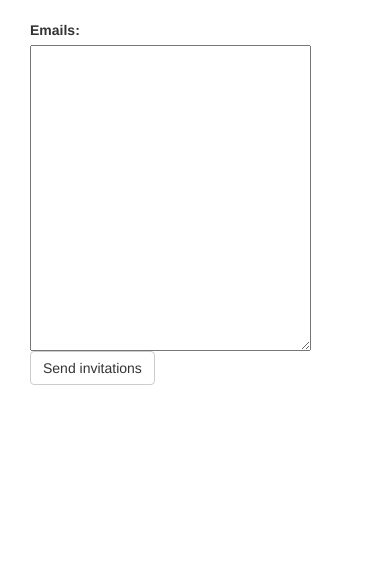
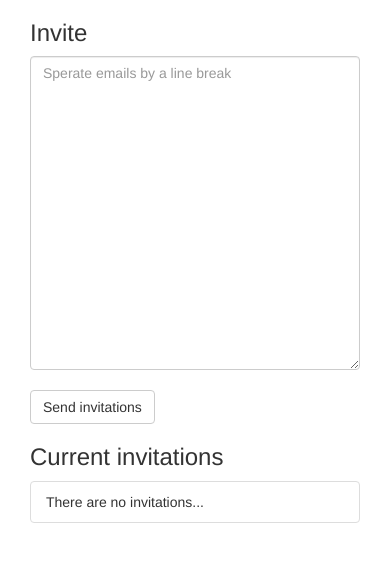
Before and after one commit to yarokifor/TimeTracker, a Django app: page /send_registration in a window 390 px wide. Shown: the part 82-644 px from the top of the page. Run offline with Django 3.2, Linux system fonts and the light colour scheme; the visitor is signed in with stand-in values (Sample User, id 1); data that the repository does not hold is empty; some libraries are stand-ins or nearby versions.

Commit message:
Touched up invitaions.

```diff
--- a/shifts/templates/send_registration.html
+++ b/shifts/templates/send_registration.html
@@ -1,15 +1,27 @@
 {% extends "base.html" %}
 {% block title %}
+Invites
 {% endblock %}
 {% block main %}
 <div class="col-md-6">
+    <h3>Invite</h3>
     <form id="emails" action="/send_registration" method="POST">
-        {% csrf_token %}
-        <label for="emails">Emails:</label>
-        </br>
-        <textarea cols=32 rows=15  name="emails"></textarea>
-        </br>
-        <button class="btn btn-default" type="sumbit">Send invitations</button>
+        <div class="form-group">
+            {% csrf_token %}
+            <textarea name="emails" class="form-control" cols=32 rows=15 title="Sperate emails by a line break." placeholder="Sperate emails by a line break"></textarea>
+            </br>
+            <button class="btn btn-default" type="sumbit">Send invitations</button>
+        </div>
     </form>
 </div>
+<div class="col-md-6">
+    <h3>Current invitations</h3>
+    <ul class="list-group">
+    {% for registration in registrations %}
+        <li class="list-group-item">{{ registration.email }}</li>
+    {% empty %}
+        <li class="list-group-item">There are no invitations...</li>
+    {% endfor %}
+    </ul>
+</div>
 {% endblock %}
--- a/shifts/views.py
+++ b/shifts/views.py
@@ -256,8 +256,9 @@ def register(request):
 
 @login_required
 def send_registration(request):
+    context = dict()
     if request.method == 'GET':
-        pass
+        context['registrations'] = Registration.objects.all()
 
     if request.method == 'POST':
         emails = request.POST.get("emails")
@@ -282,7 +283,7 @@ def send_registration(request):
                     Registration(email = email, key_hash = key_hash).save()
 
                     msg = '''Hello,
-                    You've reviced an invitation to join Netsville's Time Tracker. Please click the link to registrator:
+                    You've reviced an invitation to join Netsville's Time Tracker. Please click the link to register:
 
                     %s
                     '''%(user_url)
@@ -306,4 +307,4 @@ def send_registration(request):
             messages.info(request, '%d/%d emails were succfully sent.'%(successfully_delivered, len(emails_to_send)))
         else:
             messages.error(request, 'No emails were succfully valided and therefore there was no attemp to send email.')
-    return render(request, 'send_registration.html')
+    return render(request, 'send_registration.html', context)
```
